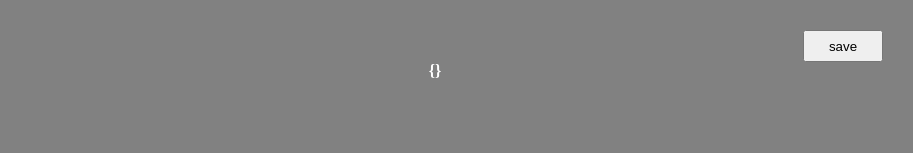
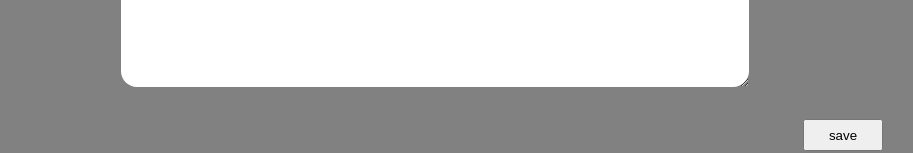
Before and after one commit to Kuma-Leta/note_taking_web_app, a React (Vite) app in the folder Desktop/TypeScript/note_taking_app/front-end/: page / in a window 1280 px wide. Shown: the part 599-752 px from the top of the page, without its empty margins (205-1118 px from the left). Built offline with nearby package versions, Linux system fonts and the light colour scheme.

Commit message:
another update on add Notes

```diff
--- a/Desktop/TypeScript/note_taking_app/front-end/src/components/AddNotes.tsx
+++ b/Desktop/TypeScript/note_taking_app/front-end/src/components/AddNotes.tsx
@@ -8,18 +8,19 @@ const AddNotes: React.FC = () => {
   }
   const [title, setTitle] = useState<string>("");
   const [content, setContent] = useState<string>("");
-  const [result, setResult] = useState<object>({});
+  const [result, setResult] = useState<any>(null);
   const formSubmitHandler = async (event: React.FormEvent<HTMLFormElement>) => {
     event.preventDefault();
     try {
-      const notes: Note = { title, content };
+      const notes: Note = { title: title, content: content };
       const Response = await axios.post(
         "http://localhost:5000/addNotes",
         notes
       );
       setResult(Response.data);
       console.log(Response);
-    } catch (error) {
+    } catch (error: any) {
+      setResult(error.response.data);
       console.log(error);
     }
   };
@@ -52,7 +53,7 @@ const AddNotes: React.FC = () => {
             <input type="submit" value={"save"} />
           </div>
         </form>
-        {result && <p>{JSON.stringify(result)}</p>}
+        {result && <p>{JSON.stringify(result.message)}</p>}
       </div>
       <div className="background_video_container">
         <video autoPlay loop muted>
--- a/Desktop/TypeScript/note_taking_app/front-end/src/styles/addNotes.css
+++ b/Desktop/TypeScript/note_taking_app/front-end/src/styles/addNotes.css
@@ -48,8 +48,8 @@ form .content {
   align-items: center;
 }
 form .content textarea {
-  width: 90%;
-  height: 40vh;
+  width: 70%;
+  height: 60vh;
   display: flex;
   justify-content: center;
   align-items: center;
```
